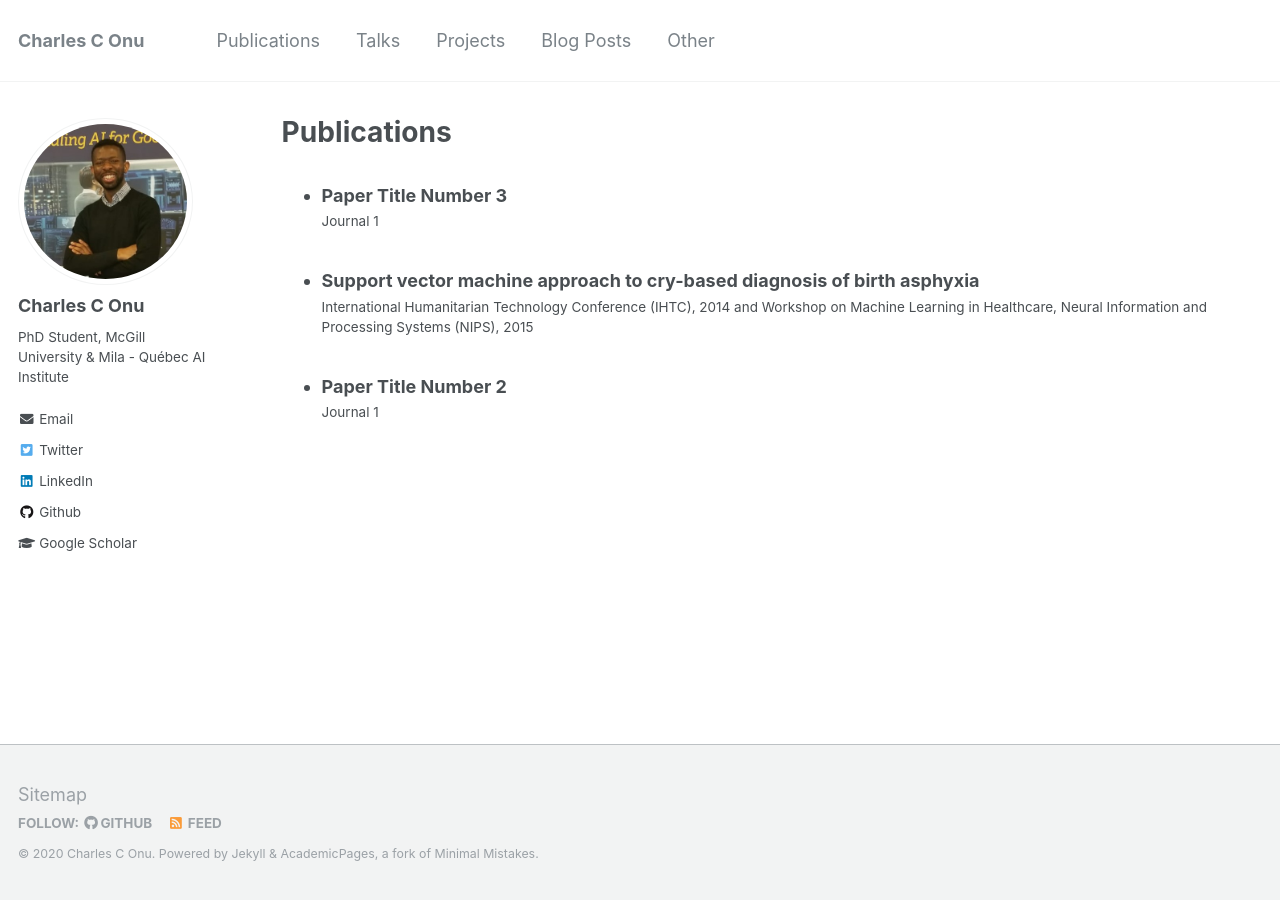
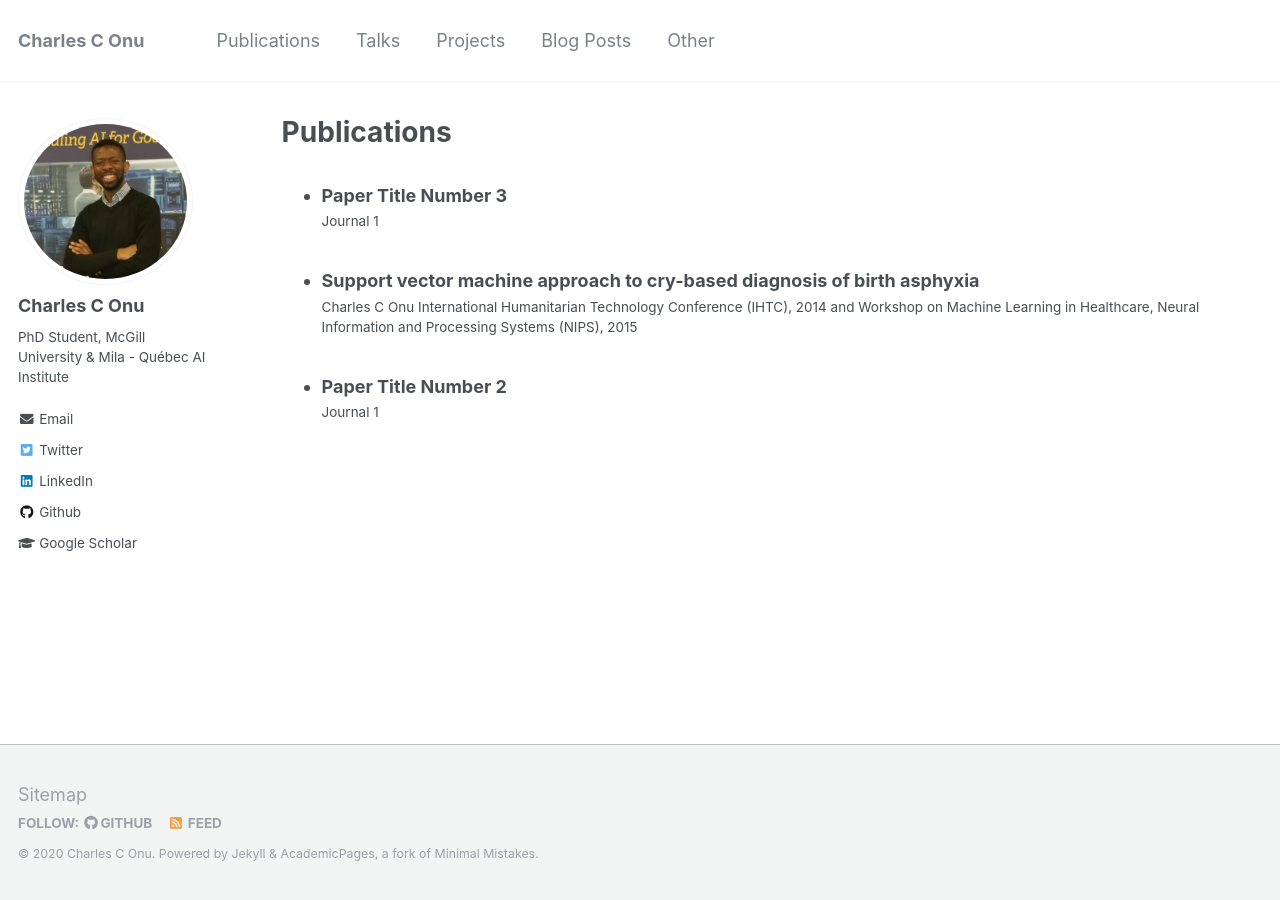
Before and after one commit to onucharles/onucharles.github.io, a Jekyll site: the page built from _pages/publications.md, in a window 1280 px wide. Built offline with Jekyll 4.4.1, drawn with Linux system fonts in a browser that asks for light colours.

Commit message:
Update archive-single-cv.html

```diff
--- a/_includes/archive-single-cv.html
+++ b/_includes/archive-single-cv.html
@@ -38,7 +38,7 @@
     {% if post.read_time %}
       <p class="page__meta"><i class="fa fa-clock-o" aria-hidden="true"></i> {% include read-time.html %}</p>
     {% endif %}
-    {% if post.venue%}<p class="archive__item-excerpt" itemprop="description">{{ post.venue }}</p> {% endif %}
+    {% if post.venue%}<p class="archive__item-excerpt" itemprop="description">{{post.authors}} {{ post.venue }}</p> {% endif %}
     </li>
  </article>
 </div>
```
